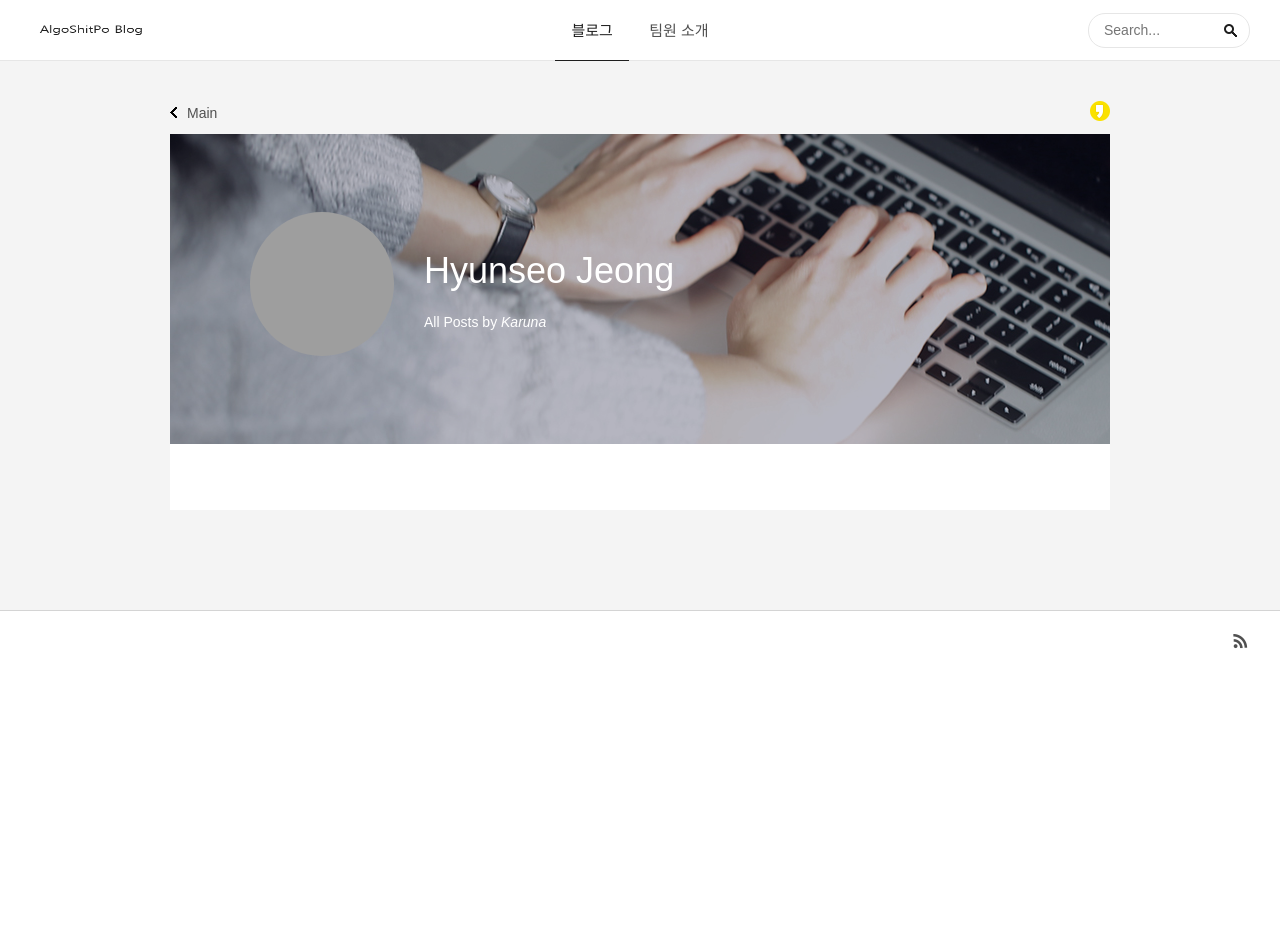
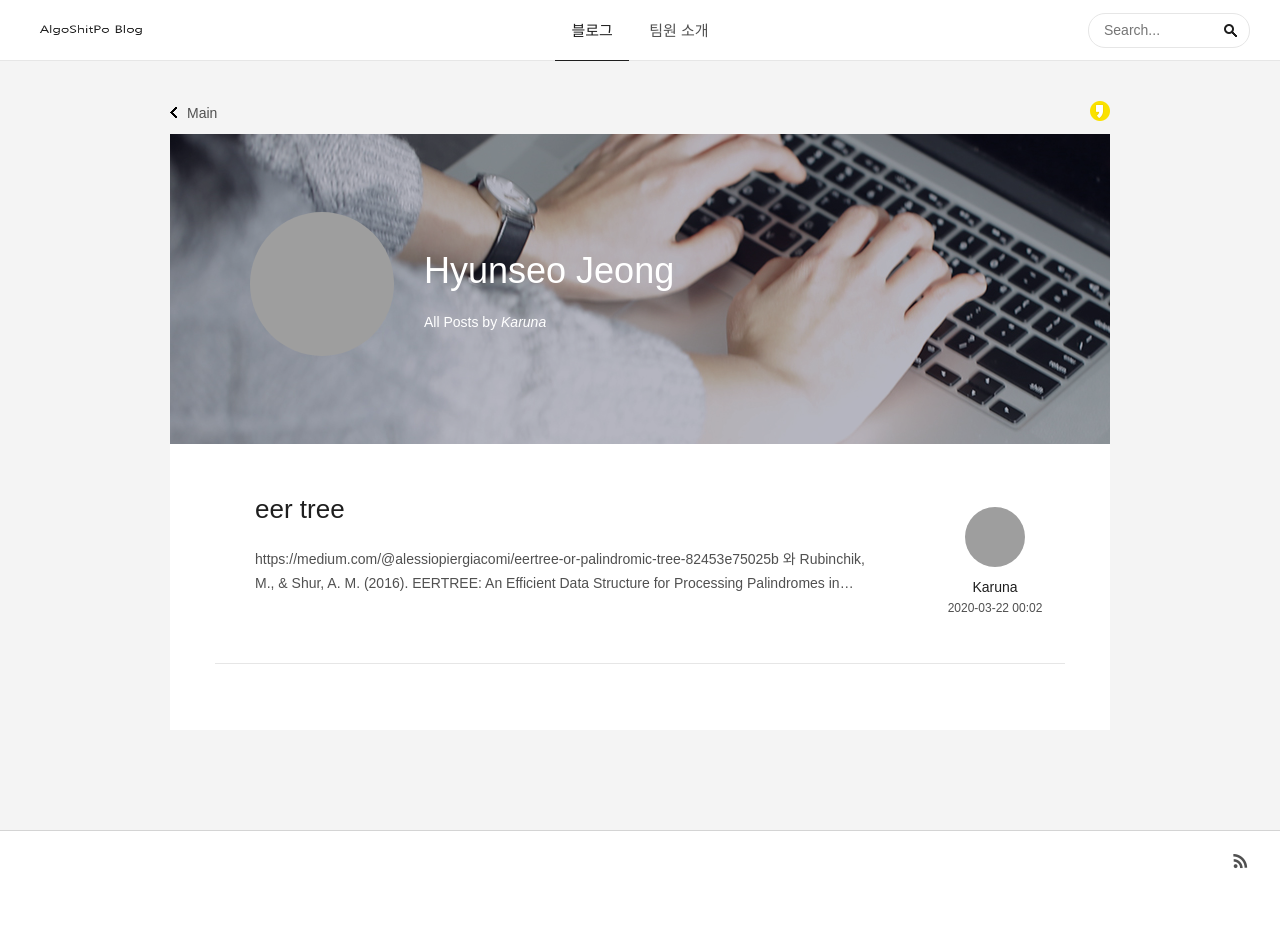
Before and after one commit to algoshitpo/draft, a Jekyll site: the page built from _authors/Karuna.md, in a window 1280 px wide. Built offline with Jekyll 4.4.1, drawn with Linux system fonts in a browser that asks for light colours; some web fonts are replaced; before the commit the page ends 900 px from its top, so only the background shows below that; grey boxes are pictures that could not be loaded.

Commit message:
fix eertree post info

```diff
--- a/_posts/2020-03-22-eertree.md
+++ b/_posts/2020-03-22-eertree.md
@@ -1,3 +1,13 @@
+---
+layout: post
+title: 'eer tree'
+author: Karuna
+date: 2020-03-22 00:02
+tags: []
+---
+
+
+
 https://medium.com/@alessiopiergiacomi/eertree-or-palindromic-tree-82453e75025b 와 Rubinchik, M., & Shur, A. M. (2016). EERTREE: An Efficient Data Structure for Processing Palindromes in Strings. 를 참고하여 작성한 글임을 밝힙니다.
 
 #### Intro
```
